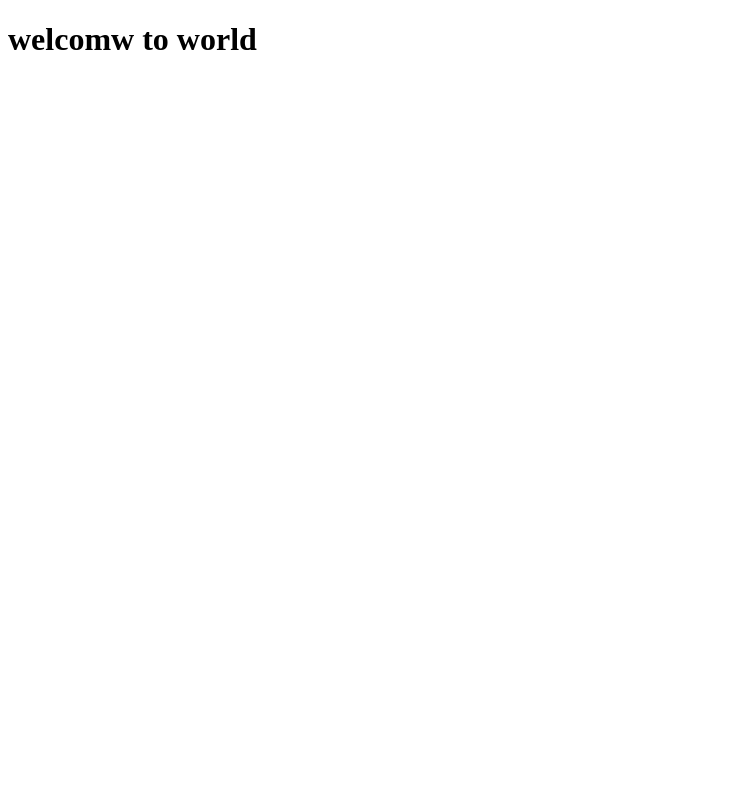
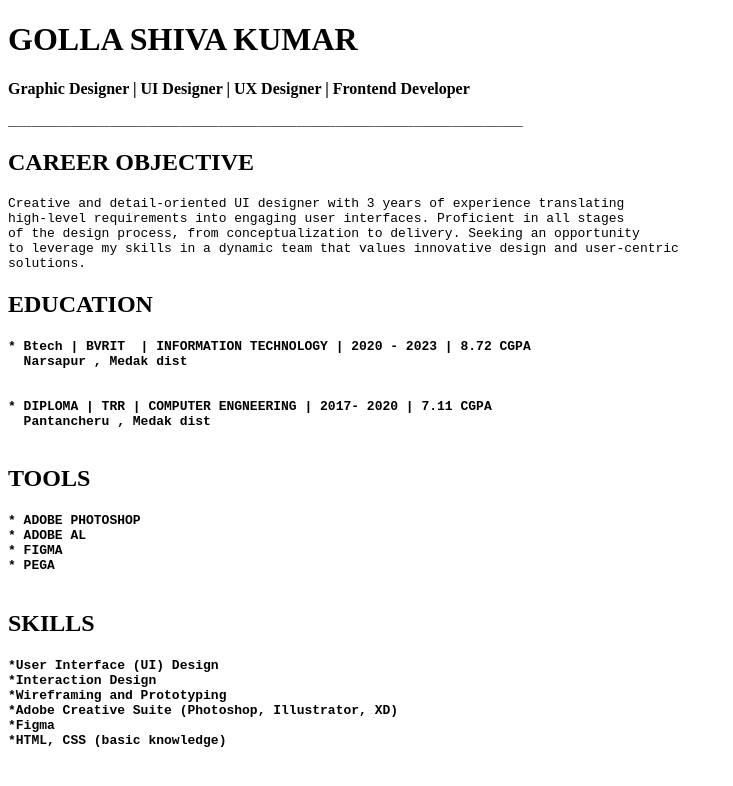
Before and after one commit to GollaShivaKumar/Shivagit, a plain HTML site: page welcome.html in a window 1280 px wide. Shown: the whole page, without its empty margins (0-733 px from the left). Drawn offline with Linux system fonts and the light colour scheme.

Commit message:
add data

```diff
--- a/welcome.html
+++ b/welcome.html
@@ -6,6 +6,60 @@
     <title>Welcome</title>
 </head>
 <body>
-    <h1>welcomw to world</h1>
+    <h1> <b> GOLLA SHIVA KUMAR </b> </h1>
+<P> <b> Graphic Designer | UI Designer | UX Designer | Frontend Developer </b> </P>
+<pre>__________________________________________________________________ </pre>
+<h2> CAREER OBJECTIVE </h2>
+
+<p>
+<pre>
+Creative and detail-oriented UI designer with 3 years of experience translating
+high-level requirements into engaging user interfaces. Proficient in all stages
+of the design process, from conceptualization to delivery. Seeking an opportunity
+to leverage my skills in a dynamic team that values innovative design and user-centric
+solutions.
+</pre>
+</p>
+
+<h2> EDUCATION </h2>
+<h4>
+ <pre>
+* Btech | BVRIT  | INFORMATION TECHNOLOGY | 2020 - 2023 | 8.72 CGPA
+  Narsapur , Medak dist
+
+
+* DIPLOMA | TRR | COMPUTER ENGNEERING | 2017- 2020 | 7.11 CGPA
+  Pantancheru , Medak dist
+
+</pre>
+</h4>
+
+
+<h2> TOOLS</h2>
+
+<h4>
+ <pre>
+* ADOBE PHOTOSHOP
+* ADOBE AL
+* FIGMA
+* PEGA
+
+</pre>
+</h4>
+
+<h2> SKILLS </h2>
+
+<h4>
+ <pre>
+*User Interface (UI) Design
+*Interaction Design
+*Wireframing and Prototyping
+*Adobe Creative Suite (Photoshop, Illustrator, XD)
+*Figma
+*HTML, CSS (basic knowledge)
+</pre>
+</h4>
+
+
 </body>
 </html>
```
